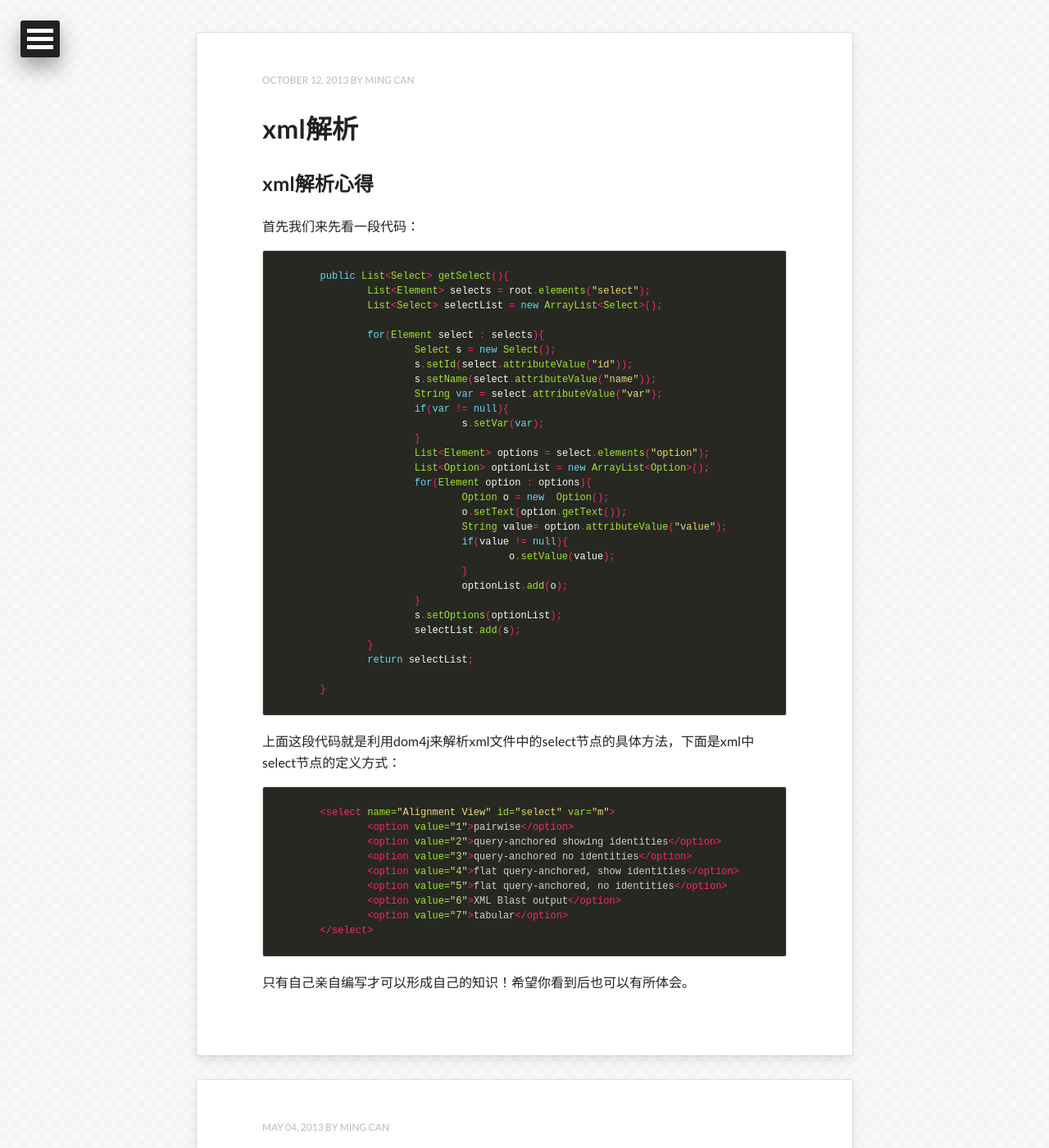
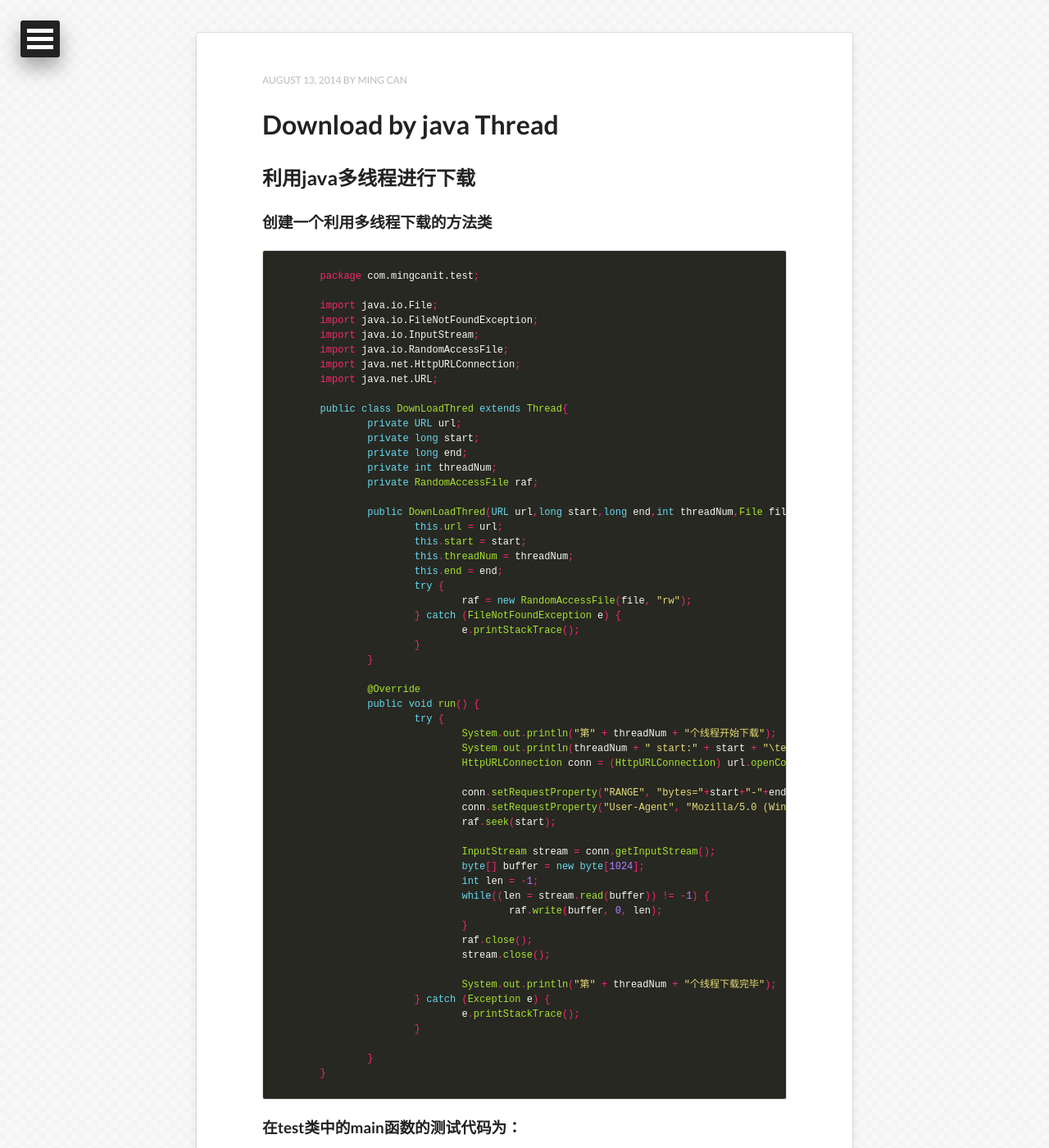
Before and after one commit to Lucces/myblog, a Jekyll site: the page built from index.html, in a window 1280 px wide and 1400 px high, scrolled down 450 px. Shown: the whole window at 82% size. Built offline with Jekyll 4.4.1, drawn with Linux system fonts in a browser that asks for light colours; nearby versions of some CDN libraries; the list of posts is cut into pages by our own code; some of the changed text lies outside the part shown.

Commit message:
forth post

```diff
--- a/_config.yml
+++ b/_config.yml
@@ -17,6 +17,7 @@ background: ps_neutral.png
 google_analytics:
 google_verify:
 # https://ssl.bing.com/webmaster/configure/verify/ownership Option 2 content= goes here
+
 bing_verify:
 
 # Links to include in top navigation
@@ -28,7 +29,7 @@ links:
     external: true
 
 # http://en.wikipedia.org/wiki/List_of_tz_database_time_zones
-timezone:    America/New_York
+timezone:    Asia/Shanghai
 future:      true
 pygments:    true
 markdown:    kramdown
--- /dev/null
+++ b/_posts/2014-8-13-download-by-thread.md
@@ -0,0 +1,102 @@
+---
+layout: post
+title: "Download by java Thread"
+description: "Download by java Thread."
+tags: [sample post, technology]
+modified: 2014-08-13
+image:
+  feature: abstract-7.jpg
+  credit: dargadgetz
+  creditlink: http://www.dargadgetz.com/ios-7-abstract-wallpaper-pack-for-iphone-5-and-ipod-touch-retina/
+comments: true
+share: true
+---
+
+
+## 利用java多线程进行下载
+### 创建一个利用多线程下载的方法类
+{% highlight java %}
+	package com.mingcanit.test;
+
+	import java.io.File;
+	import java.io.FileNotFoundException;
+	import java.io.InputStream;
+	import java.io.RandomAccessFile;
+	import java.net.HttpURLConnection;
+	import java.net.URL;
+
+	public class DownLoadThred extends Thread{
+	 	private URL url;
+		private long start;
+		private long end;
+		private int threadNum;
+		private RandomAccessFile raf;
+
+		public DownLoadThred(URL url,long start,long end,int threadNum,File file) {
+			this.url = url;
+			this.start = start;
+			this.threadNum = threadNum;
+			this.end = end;
+			try {
+				raf = new RandomAccessFile(file, "rw");
+			} catch (FileNotFoundException e) {
+				e.printStackTrace();
+			}
+		}
+
+		@Override
+		public void run() {
+			try {
+				System.out.println("第" + threadNum + "个线程开始下载");
+				System.out.println(threadNum + " start:" + start + "\tend:" + end);
+				HttpURLConnection conn = (HttpURLConnection) url.openConnection();
+
+				conn.setRequestProperty("RANGE", "bytes="+start+"-"+end);
+				conn.setRequestProperty("User-Agent", "Mozilla/5.0 (Windows NT 6.1) AppleWebKit/537.13 (KHTML, like Gecko) Chrome/24.0.1290.1 Safari/537.13");
+				raf.seek(start);
+
+				InputStream stream = conn.getInputStream();
+				byte[] buffer = new byte[1024];
+				int len = -1;
+				while((len = stream.read(buffer)) != -1) {
+					raf.write(buffer, 0, len);
+				}
+				raf.close();
+				stream.close();
+
+				System.out.println("第" + threadNum + "个线程下载完毕");
+			} catch (Exception e) {
+				e.printStackTrace();
+			}
+
+		}
+	}
+{% endhighlight %}
+### 在test类中的main函数的测试代码为：
+{% highlight java %}
+	URL url = new URL("http://dl_dir.qq.com/qqfile/qq/QQ2012/QPlusDesktop4.2.exe");
+
+	URLConnection conn = url.openConnection();
+
+	System.out.println("size:" + conn.getContentLength());
+
+	File file = new File("C:/qqplus.exe");
+
+	int threadNum = 10;
+
+
+	//每个线程平均下载字节数
+	long threadDownloadSize = conn.getContentLength() / threadNum ;
+
+
+	for (int i = 0; i < threadNum; i++) {
+		long end;
+		if(i == threadNum - 1){
+			end = threadDownloadSize + conn.getContentLength() % threadNum;
+		} else {
+			end = threadDownloadSize;
+		}
+		DownLoadThred dt = new DownLoadThred(url,i*threadDownloadSize,i*threadDownloadSize+end,i,file);
+		dt.start();
+	}
+{% endhighlight %}
```
